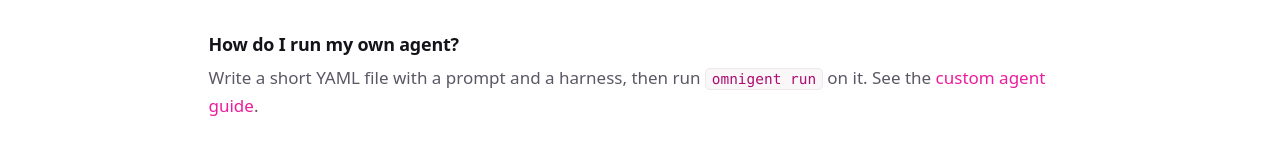
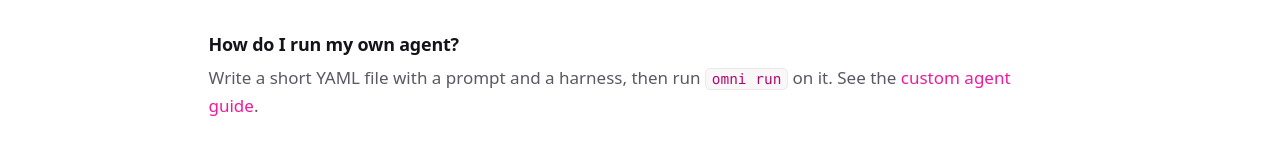
Before and after one commit to omnigent-ai/omnigent-site, a Next.js app: page /faq in a window 1280 px wide. Shown: the part 368-521 px from the top of the page. Built offline with nearby package versions, Linux system fonts and the light colour scheme.

Commit message:
Use omni run on the FAQ page, matching the site-wide CLI convention

```diff
--- a/app/faq/page.js
+++ b/app/faq/page.js
@@ -31,7 +31,7 @@ export default function Page() {
             <h3>How do I run my own agent?</h3>
             <p className="muted">
               Write a short YAML file with a prompt and a harness, then run{" "}
-              <code>omnigent run</code> on it. See the{" "}
+              <code>omni run</code> on it. See the{" "}
               <Link href="/docs/use/custom-agents">custom agent guide</Link>.
             </p>
 
```
